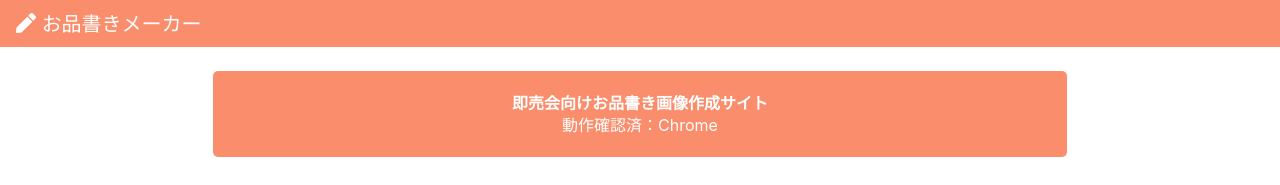
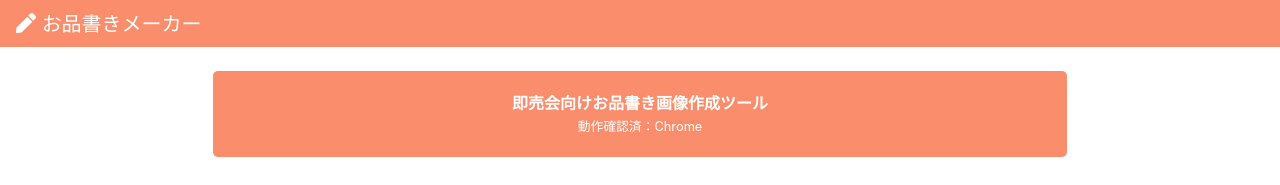
Before and after one commit to kyoruni/oshinagaki, a Vue app: page / in a window 1280 px wide. Shown: the top 185 px of the page. Built offline with nearby package versions, Linux system fonts and the light colour scheme.

Commit message:
:recycle: 文言変更

```diff
--- a/src/views/Home.vue
+++ b/src/views/Home.vue
@@ -5,7 +5,7 @@
       <div class="infomation col-8 mx-auto">
         <div class="text-center m-4">
           <p class="infomation--title">
-            即売会向けお品書き画像作成サイト<br />
+            即売会向けお品書き画像作成ツール<br />
           </p>
           <span class="infomation--operation-check">
             動作確認済：Chrome
@@ -46,6 +46,10 @@ export default {
     font-weight: bold;
     margin-bottom: 6px;
   }
+  // 動作確認
+  &--operation-check {
+    font-size: 0.8rem;
+  }
 }
 
 // 作る！
```
